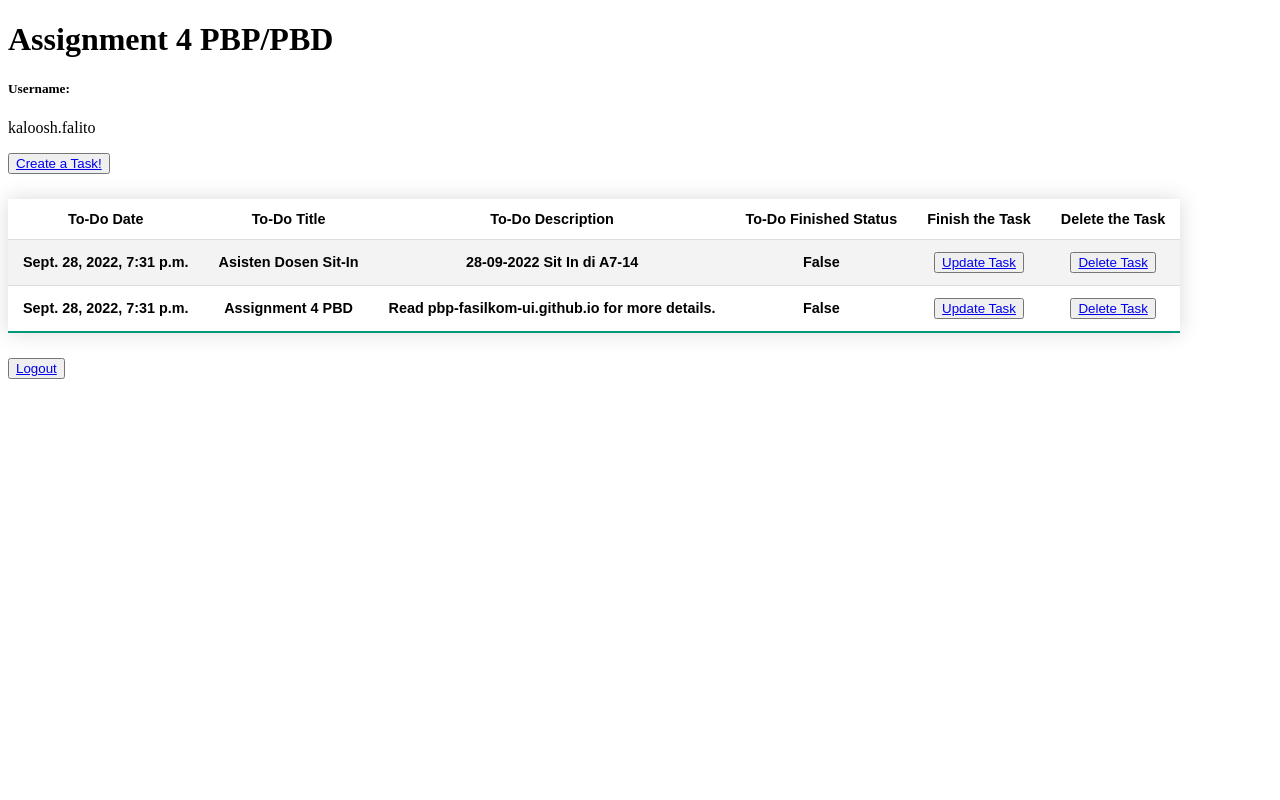
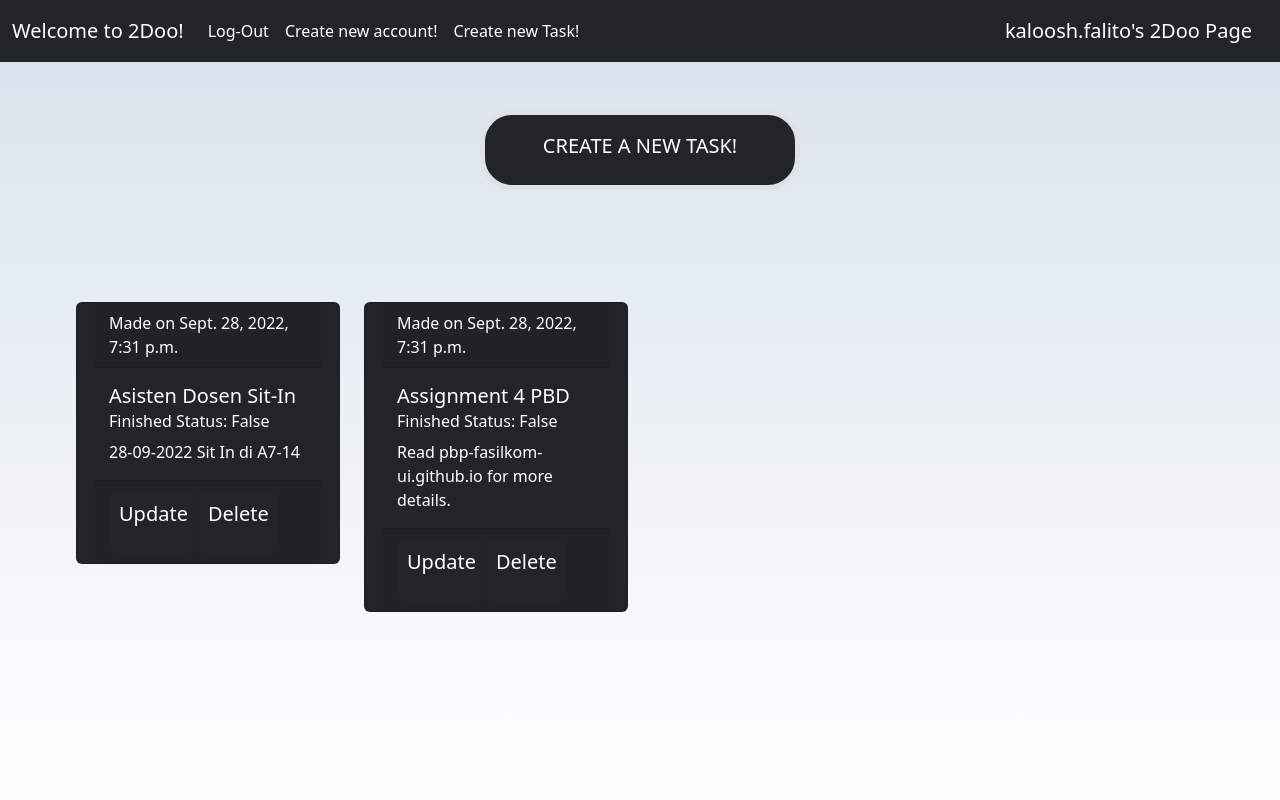
Before and after one commit to kalooshfv/pbd22-assignment2, a Django app: page /todolist/ in a window 1280 px wide. Run offline with Django 4.2, Linux system fonts and the light colour scheme; a user stored in the database is signed in; data comes from the database, SQL or seed files in the repository; lists and menus that the app fills with data are empty.

Commit message:
Assignment 5

```diff
--- a/templates/base.html
+++ b/templates/base.html
@@ -6,11 +6,71 @@
   <meta charset="UTF-8">
   <meta name="viewport" content="width=device-width, initial-scale=1.0">
   <link rel="stylesheet" href="{% static 'css/style.css' %}">
+  <link href=
+  "https://cdn.jsdelivr.net/npm/bootstrap@5.2.2/dist/css/bootstrap.min.css"
+  rel="stylesheet"
+  integrity="sha384-Zenh87qX5JnK2Jl0vWa8Ck2rdkQ2Bzep5IDxbcnCeuOxjzrPF/et3URy9Bv1WTRi"
+  crossorigin="anonymous">
+  <script src="https://cdn.jsdelivr.net/npm/@popperjs/core@2.11.6/dist/umd/popper.min.js" integrity="sha384-oBqDVmMz9ATKxIep9tiCxS/Z9fNfEXiDAYTujMAeBAsjFuCZSmKbSSUnQlmh/jp3" crossorigin="anonymous"></script>
+  <script src="https://cdn.jsdelivr.net/npm/bootstrap@5.2.2/dist/js/bootstrap.min.js" integrity="sha384-IDwe1+LCz02ROU9k972gdyvl+AESN10+x7tBKgc9I5HFtuNz0wWnPclzo6p9vxnk" crossorigin="anonymous"></script>
   {% block meta %}
+  <script src="https://cdn.jsdelivr.net/npm/bootstrap@5.2.2/dist/js/bootstrap.bundle.min.js" integrity="sha384-OERcA2EqjJCMA+/3y+gxIOqMEjwtxJY7qPCqsdltbNJuaOe923+mo//f6V8Qbsw3" crossorigin="anonymous"></script>
   {% endblock meta %}
+  <style>
+    html, body {
+      margin: 0; height: 100%; background-image: linear-gradient(#D7E1Ec, #FFFFFF);
+    }
+    @media only screen and (max-width: 1000px) {
+      .navbar {
+        display: none;
+      }
+    }
+  </style>
 </head>
 
 <body>
+  <nav class="navbar navbar-expand-lg navbar-light bg-dark">
+    <div class="container-fluid">
+      <a class="navbar-brand" href="#" style="color:white">Welcome to 2Doo!</a>
+      <button
+        class="navbar-toggler"
+        type="button"
+        data-mdb-toggle="collapse"
+        data-mdb-target="#navbarText"
+        aria-controls="navbarText"
+        aria-expanded="false"
+        aria-label="Toggle navigation"
+      >
+        <i class="fas fa-bars"></i>
+      </button>
+      <div class="collapse navbar-collapse" id="navbarText">
+        <ul class="navbar-nav me-auto mb-2 mb-lg-0">
+          <li class="nav-item">
+            {% if user.is_authenticated %}
+            <a class="nav-link" href="{% url 'todolist:logout' %}" style="color:white">Log-Out</a>
+            {% else %}
+            <a class="nav-link" href="{% url 'todolist:login' %}" style="color:white">Log-In</a>
+            {% endif %}
+            </li>
+            <li><a class="nav-link" href="{% url 'todolist:register' %}" style="color:white">Create new account!</a></li>
+
+
+          {% if user.is_authenticated %}
+          <li>
+            <a class="nav-link" href="{% url 'todolist:create_task' %}" style="color:white">Create new Task!</a>
+          </li>
+          {% endif %}
+        </ul>
+        <span class="navbar-text">
+          {% if user.is_authenticated %}
+          <a class="navbar-brand" href="{% url 'todolist:show_todolist' %}" style="color:white">{{ user.username }}'s 2Doo Page</a>
+          {% else %}
+          <a class="navbar-brand" href="#" style="color:white">Create your 2Doo Page!</a>
+          {% endif %}
+        </span>
+      </div>
+    </div>
+  </nav>
   {% block content %}
   {% endblock content %}
 </body>
--- a/todolist/templates/todolist.html
+++ b/todolist/templates/todolist.html
@@ -3,71 +3,84 @@
 {% block meta %}
 <title>To-Do List Homepage</title>
 <style>
-  .styled-table {
-      border-collapse: collapse;
-      margin: 25px 0;
-      font-size: 0.9em;
-      font-family: sans-serif;
-      min-width: 400px;
-      box-shadow: 0 0 20px rgba(0, 0, 0, 0.15);
+  html, body {overflow: auto;}
+  .card {
+    cursor: pointer;
+
   }
-  .styled-table thead tr {
-      background-color: #009879;
-      color: #ffffff;
-      text-align: left;
+  .card:hover {
+    transform: scale(1.1);
   }
-  .styled-table th,
-  .styled-table td {
-      padding: 12px 15px;
+  @media only screen and (max-width: 1080px) {
+    .btn {
+      width: 100%;
+    }
+    .buttext {
+      font-size: 15px;
+    }
+    .card-footer {
+      padding-left: 22px;
+    }
+    .button {
+      padding-left: 7px;
+    }
+
   }
-  .styled-table tbody tr {
-      border-bottom: 1px solid #dddddd;
+  @media only screen and (max-width: 928px) {
+    .btn {
+      width: 100%;
+    }
+    .buttext {
+      font-size: 11px;
+    }
+    .card-footer {
+      padding-left: 15px;
+    }
+    .button {
+      padding-left: 4px;
+    }
+  }
+  @media only screen and (max-width: 764px) {
+    .btn {
+      width: 100%;
+    }
+    .buttext {
+      font-size: 20px;
+    }
+    .card-footer {
+      padding-left: 15px;
+    }
+    .button {
+      padding-left: 4px;
+    }
   }
 
-  .styled-table tbody tr:nth-of-type(even) {
-      background-color: #f3f3f3;
-  }
-
-  .styled-table tbody tr:last-of-type {
-      border-bottom: 2px solid #009879;
-  }
-  .styled-table tbody tr.active-row {
-    font-weight: bold;
-    color: #009879;
-  }
-</style>
+  </style>
 {% endblock meta %}
  {% block content %}
+ <div class="d-flex justify-content-center align-items-center">
 
-  <h1>Assignment 4 PBP/PBD</h1>
+ <button class="container rounded-5 border border-5  my-5 bg-dark d-flex justify-content-center" style="width:25%; padding:1.5%;" >
+  <a href="{% url 'todolist:create_task' %}" style="color:white; text-decoration: none;"><h5 class="h5" style="color: white; text-align: center;">CREATE A NEW TASK!</h5>
+ </a></button>
+</div>
+<div class="row row-cols-1 row-cols-md-4" style="margin:5%;">
 
-  <h5>Username:</h5>
-  <p>{{ username }}</p>
-
-  <button><a href="{% url 'todolist:create_task' %}">Create a Task!</a></button>
-  <table class="styled-table">
-    <tr>
-      <th>To-Do Date</th>
-      <th>To-Do Title</th>
-      <th>To-Do Description</th>
-      <th>To-Do Finished Status</th>
-      <th>Finish the Task</th>
-      <th>Delete the Task</th>
-    </tr>
-    {% comment %} Add the data below this line {% endcomment %}
-    {% comment %} Add data below {% endcomment %}
     {% for item in list_item %}
-        <tr>
-            <th>{{item.task_date}}</th>
-            <th>{{item.task_title}}</th>
-            <th>{{item.task_description}}</th>
-            <th>{{item.task_isfinished}}</th>
-            <th><button><a href="finish/{{item.id}}">Update Task
-            </a></button></th>
-            <th><button><a href="delete/{{item.id}}">Delete Task
-            </a></button></th>
-        </tr>
+    <div class="col mb-4">
+        <div class="card text-white bg-dark mb-3 px-3">
+          <div class="card-header">Made on {{item.task_date}}</div>
+          <div class="card-body">
+            <h5 class="card-title">{{item.task_title}}</h5>
+            <h6 class="card-subtitle mb-2">Finished Status: {{item.task_isfinished}}</h6>
+            <p class="card-text">{{item.task_description}}</p>
+          </div>
+          <div class="card-footer"><table>
+          <tr><td><button class="btn btn-outline-dark bg-dark btn-lg px-2"><a href="finish/{{item.id}}" style="color:white; text-decoration: none;"><p class="buttext">Update</p>
+          </a></button></td>
+          <td><button class="btn btn-outline-dark bg-dark btn-lg px-2"><a href="delete/{{item.id}}" style="color:white; text-decoration: none;"><p class="buttext">Delete</p>
+          </a></button></td></tr></table></div>
+        </div>
+        </div>
     {% endfor %}
-  </table>
-<button><a href="{% url 'todolist:logout' %}">Logout</a></button>
  {% endblock content %}
```
Also changed, not shown: todolist/templates/create_task.html (+37 -39 lines), todolist/templates/login.html (+51 -63 lines), todolist/templates/register.html (+48 -51 lines), todolist/README.md, todolist/README_4.md (added), todolist/migrations/0005_alter_todotask_task_isfinished.py (added), todolist/migrations/0006_alter_todotask_task_isfinished.py (added).
